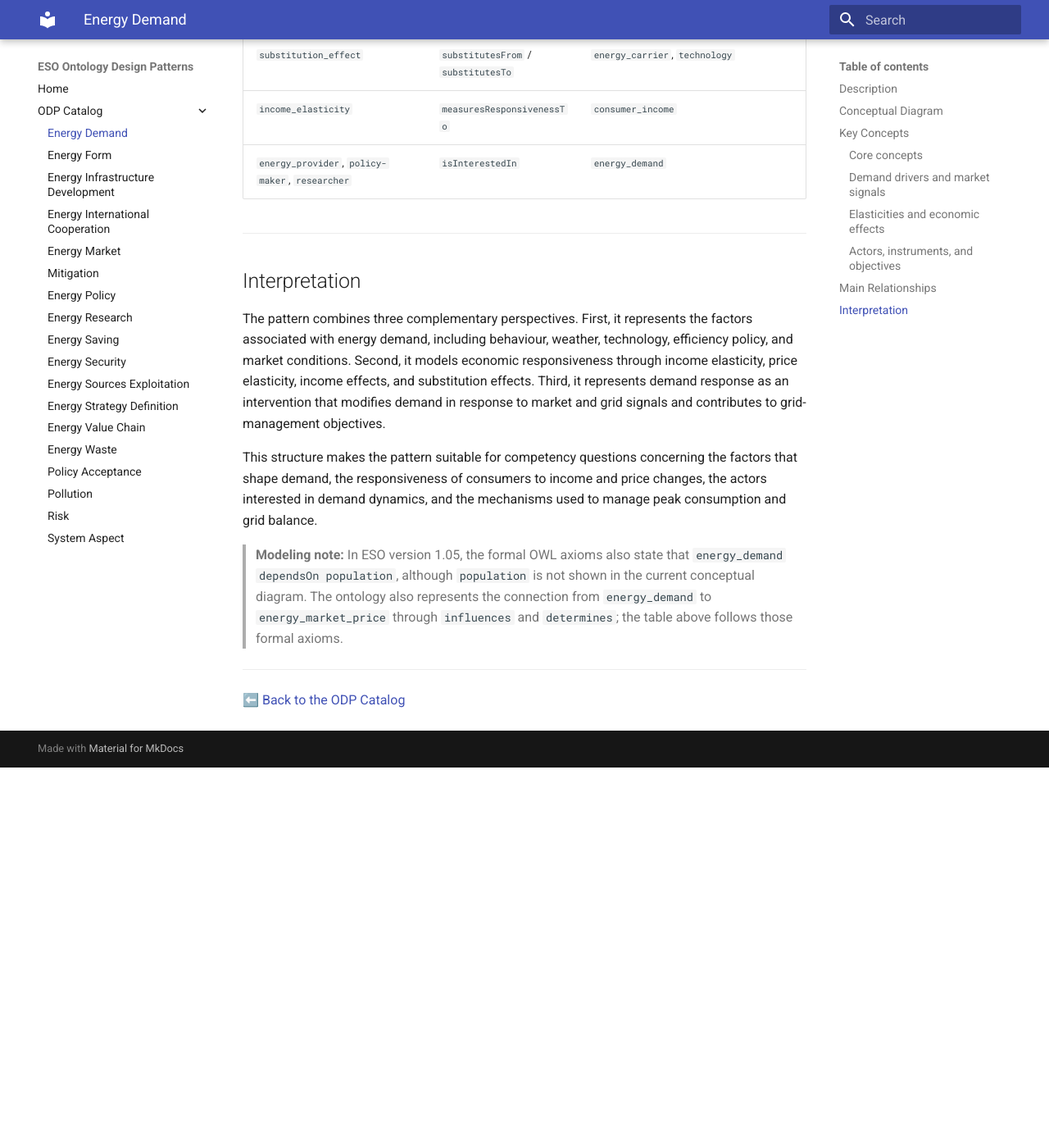
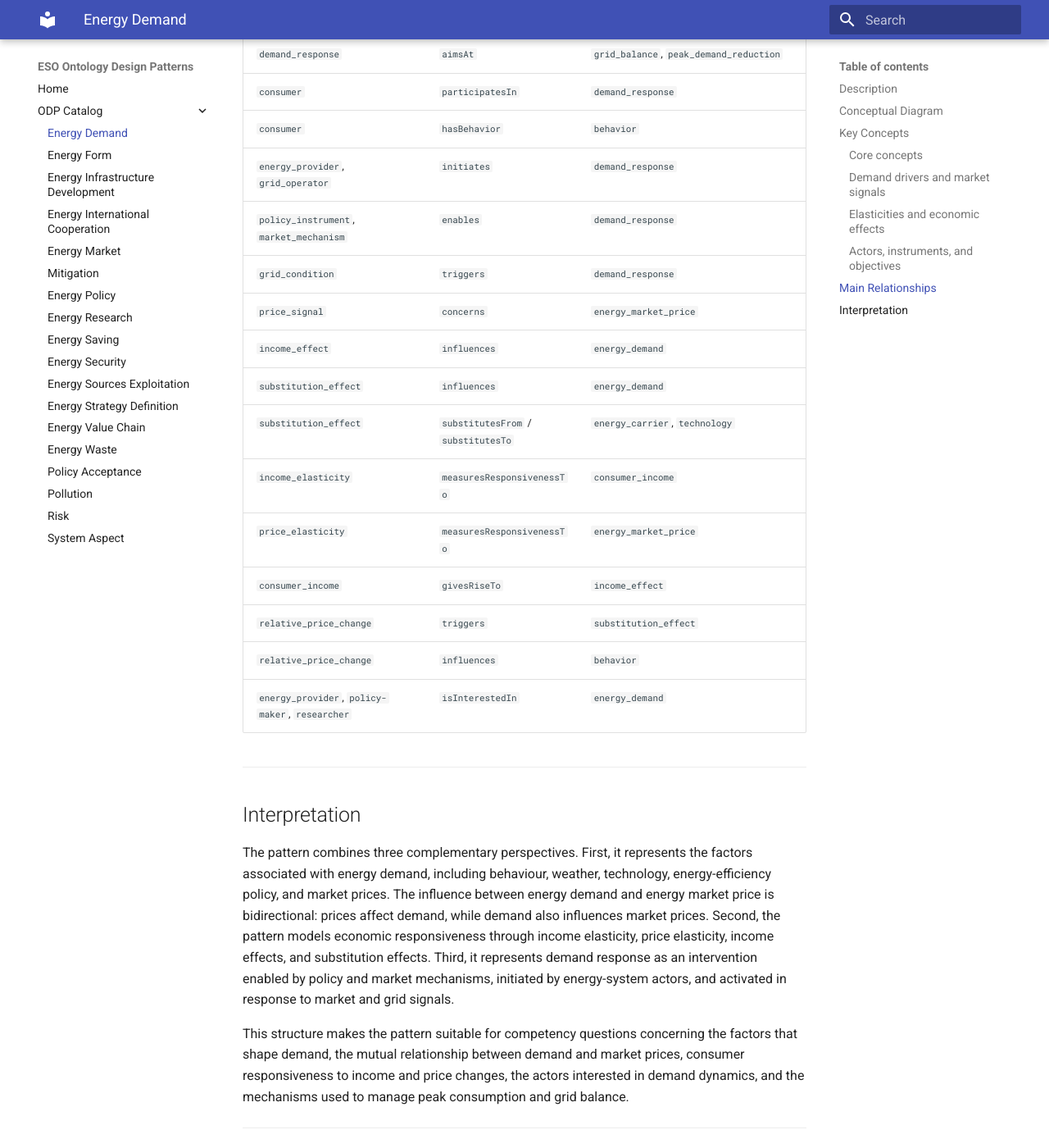
Before and after one commit to AntonioDeNicola/eso-odp-site, an MkDocs documentation site: the page built from docs/odp/energy-demand.md, in a window 1280 px wide and 1400 px high, scrolled down 3650 px. Shown: the whole window at 82% size. Built offline with MkDocs 1.6.1 and Material for MkDocs 9.7.7, drawn with Linux system fonts in a browser that asks for light colours; before the commit the page ends 4586 px from its top, so only the background shows below that; some of the changed text lies outside the part shown.

Commit message:
Update energy-demand.md

```diff
--- a/docs/odp/energy-demand.md
+++ b/docs/odp/energy-demand.md
@@ -2,9 +2,9 @@
 
 ## Description
 
-The Energy Demand Ontology Design Pattern represents energy demand as a service request and an energy process shaped by behavioural, technological, environmental, policy, and economic factors. It connects demand with consumer behaviour, market prices, weather conditions, energy-efficiency policies, technologies, and the economic mechanisms through which consumers respond to changes in income and relative prices.
+The Energy Demand Ontology Design Pattern represents energy demand as a service request and an energy process shaped by behavioural, technological, environmental, policy, and economic factors. Energy demand depends on consumer behaviour, weather conditions, energy-efficiency policies, and technologies, while also interacting bidirectionally with the energy market price.
 
-The pattern also describes demand response as an operational strategy through which energy providers and grid operators encourage consumers to adjust their energy use in response to price signals or grid conditions. Demand response can modify energy demand and contribute to objectives such as grid balance and peak-demand reduction.
+The pattern also describes demand response as an operational strategy initiated by energy providers and grid operators and enabled by policy instruments and market mechanisms. Consumers participate in demand response, which reacts to price signals and may be triggered by grid conditions. By modifying energy demand, demand response contributes to grid balance and peak-demand reduction.
 
 By connecting consumers, market signals, policy instruments, grid conditions, elasticities, and substitution mechanisms, the pattern supports a structured analysis of how energy demand changes and how it can be managed within an energy system.
 
@@ -22,7 +22,7 @@ By connecting consumers, market signals, policy instruments, grid conditions, el
 
 - **`energy_demand`**: A demand for energy. In ESO, it is modeled both as a `Service_request` and as an `energy_process`.
 - **`demand_response`**: A strategy used by energy providers and grid operators to manage electricity demand during periods of peak consumption or supply constraints. It encourages consumers to adjust their electricity use in response to price signals or grid conditions.
-- **`consumer`**: An actor who uses goods or services and whose behaviour, income, and response to prices affect energy-demand dynamics.
+- **`consumer`**: An actor who uses goods or services, has a behaviour, and participates in demand response. Consumer income and sensitivity to prices contribute to energy-demand dynamics.
 
 ### Demand drivers and market signals
 
@@ -33,6 +33,7 @@ By connecting consumers, market signals, policy instruments, grid conditions, el
 - **`energy_market_price`**: The market value or cost of buying or selling energy resources at a given time, shaped by supply and demand, production costs, policy, and other market conditions.
 - **`price_signal`**: A signal conveyed through prices, tariffs, or market incentives that can induce consumers or other market actors to change their energy use.
 - **`grid_condition`**: An operational state of the electricity grid that may affect reliability, supply–demand balance, congestion, or the need for demand-side adjustment.
+- **`energy_carrier`**: A material or phenomenon used to transport or store energy and between which demand may shift as a result of substitution.
 
 ### Elasticities and economic effects
 
@@ -62,27 +63,37 @@ By connecting consumers, market signals, policy instruments, grid conditions, el
 |---|---|---|
 | `energy_demand` | `dependsOn` | `behavior`, `energy_efficiency_policy`, `technology`, `weather` |
 | `energy_demand` | `hasElasticity` | `income_elasticity`, `price_elasticity` |
-| `energy_demand` | `influences` / `determines` | `energy_market_price` |
+| `energy_demand` | `influences` | `energy_market_price` |
+| `energy_market_price` | `influences` | `energy_demand` |
 | `energy_demand` | `affects` | `grid_condition` |
 | `energy_demand` | `isInterestedIn` | `consumer` |
 | `demand_response` | `modifies` | `energy_demand` |
 | `demand_response` | `respondsTo` | `price_signal` |
 | `demand_response` | `aimsAt` | `grid_balance`, `peak_demand_reduction` |
+| `consumer` | `participatesIn` | `demand_response` |
+| `consumer` | `hasBehavior` | `behavior` |
+| `energy_provider`, `grid_operator` | `initiates` | `demand_response` |
+| `policy_instrument`, `market_mechanism` | `enables` | `demand_response` |
+| `grid_condition` | `triggers` | `demand_response` |
+| `price_signal` | `concerns` | `energy_market_price` |
 | `income_effect` | `influences` | `energy_demand` |
 | `substitution_effect` | `influences` | `energy_demand` |
 | `substitution_effect` | `substitutesFrom` / `substitutesTo` | `energy_carrier`, `technology` |
 | `income_elasticity` | `measuresResponsivenessTo` | `consumer_income` |
+| `price_elasticity` | `measuresResponsivenessTo` | `energy_market_price` |
+| `consumer_income` | `givesRiseTo` | `income_effect` |
+| `relative_price_change` | `triggers` | `substitution_effect` |
+| `relative_price_change` | `influences` | `behavior` |
 | `energy_provider`, `policy-maker`, `researcher` | `isInterestedIn` | `energy_demand` |
 
 ---
 
 ## Interpretation
 
-The pattern combines three complementary perspectives. First, it represents the factors associated with energy demand, including behaviour, weather, technology, efficiency policy, and market conditions. Second, it models economic responsiveness through income elasticity, price elasticity, income effects, and substitution effects. Third, it represents demand response as an intervention that modifies demand in response to market and grid signals and contributes to grid-management objectives.
+The pattern combines three complementary perspectives. First, it represents the factors associated with energy demand, including behaviour, weather, technology, energy-efficiency policy, and market prices. The influence between energy demand and energy market price is bidirectional: prices affect demand, while demand also influences market prices. Second, the pattern models economic responsiveness through income elasticity, price elasticity, income effects, and substitution effects. Third, it represents demand response as an intervention enabled by policy and market mechanisms, initiated by energy-system actors, and activated in response to market and grid signals.
 
-This structure makes the pattern suitable for competency questions concerning the factors that shape demand, the responsiveness of consumers to income and price changes, the actors interested in demand dynamics, and the mechanisms used to manage peak consumption and grid balance.
+This structure makes the pattern suitable for competency questions concerning the factors that shape demand, the mutual relationship between demand and market prices, consumer responsiveness to income and price changes, the actors interested in demand dynamics, and the mechanisms used to manage peak consumption and grid balance.
 
-> **Modeling note:** In ESO version 1.05, the formal OWL axioms also state that `energy_demand dependsOn population`, although `population` is not shown in the current conceptual diagram. The ontology also represents the connection from `energy_demand` to `energy_market_price` through `influences` and `determines`; the table above follows those formal axioms.
 
 ---
 
```
